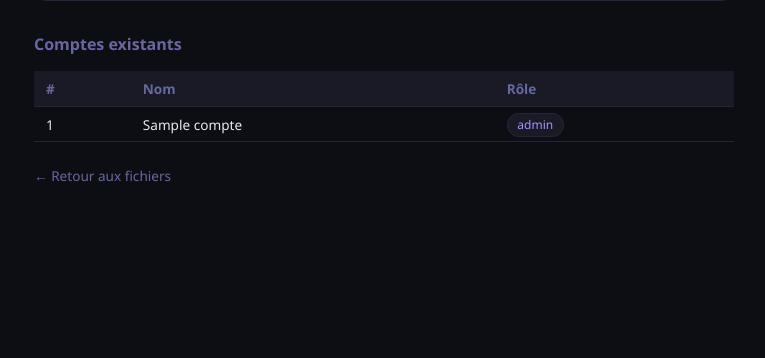
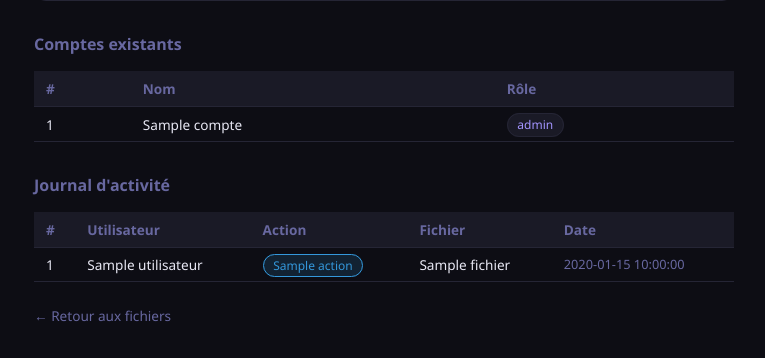
Before and after one commit to Dieuloucas/docker-sae203, a Flask app: template app/templates/admin.html in a window 1280 px wide. Shown: the part 454-812 px from the top of the page, without its empty margins (256-1021 px from the left). Before the commit the page ends 636 px from the top, so only its background shows below. Run offline with Flask 3, Linux system fonts and the light colour scheme; the template is opened without the code that fills it: most values are stand-ins (such as "Sample title", 1, 10 or a date in 2020).

Commit message:
feat: templates — rename dockShare + journal d'activité admin + uploader sur index

```diff
--- a/app/templates/admin.html
+++ b/app/templates/admin.html
@@ -2,7 +2,7 @@
 <html lang="fr">
 <head>
   <meta charset="UTF-8">
-  <title>ShareBox — Admin</title>
+  <title>dockShare — Admin</title>
   <style>
     :root {
       --bg: #0d0d14; --bg2: #13131c; --bg3: #1a1a26;
@@ -70,6 +70,34 @@
       </tbody>
     </table>
 
+    <h2 style="margin-top: 2rem;">Journal d'activité</h2>
+    <table>
+      <thead>
+        <tr><th>#</th><th>Utilisateur</th><th>Action</th><th>Fichier</th><th>Date</th></tr>
+      </thead>
+      <tbody>
+        {% for log in logs %}
+          <tr>
+            <td>{{ log["id"] }}</td>
+            <td>{{ log["utilisateur"] }}</td>
+            <td>
+              <span style="
+                background: {{ 'rgba(46,204,113,.15)' if log['action'] == 'upload' else 'rgba(52,152,219,.15)' }};
+                color: {{ '#2ecc71' if log['action'] == 'upload' else '#3498db' }};
+                border: 1px solid {{ '#2ecc71' if log['action'] == 'upload' else '#3498db' }};
+                border-radius: 999px; padding: .15rem .6rem; font-size: .75rem;
+              ">{{ log["action"] }}</span>
+            </td>
+            <td>{{ log["fichier"] }}</td>
+            <td style="color: var(--muted); font-size: .8rem;">{{ log["date"] }}</td>
+          </tr>
+        {% endfor %}
+        {% if not logs %}
+          <tr><td colspan="5" style="color: var(--muted); padding: 1rem;">Aucune activité pour l'instant.</td></tr>
+        {% endif %}
+      </tbody>
+    </table>
+
     <a href="/fichiers" class="retour">← Retour aux fichiers</a>
   </div>
 </body>
--- a/app/templates/login.html
+++ b/app/templates/login.html
@@ -2,7 +2,7 @@
 <html lang="fr">
 <head>
   <meta charset="UTF-8">
-  <title>ShareBox — Connexion</title>
+  <title>dockShare — Connexion</title>
   <style>
     :root {
       --bg: #0d0d14; --bg2: #13131c; --bg3: #1a1a26;
@@ -45,7 +45,7 @@
 </head>
 <body>
   <div class="carte">
-    <h1>📁 ShareBox</h1>
+    <h1>📁 dockShare</h1>
     <p class="sous-titre">Connectez-vous pour accéder aux fichiers</p>
 
     {% if erreur %}
```
Also changed, not shown: app/templates/index.html (+7 -4 lines).
